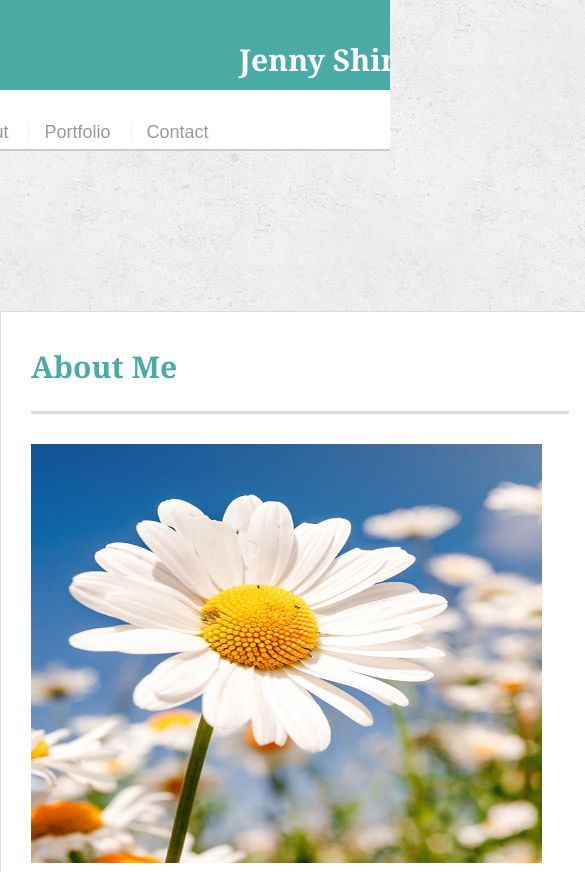
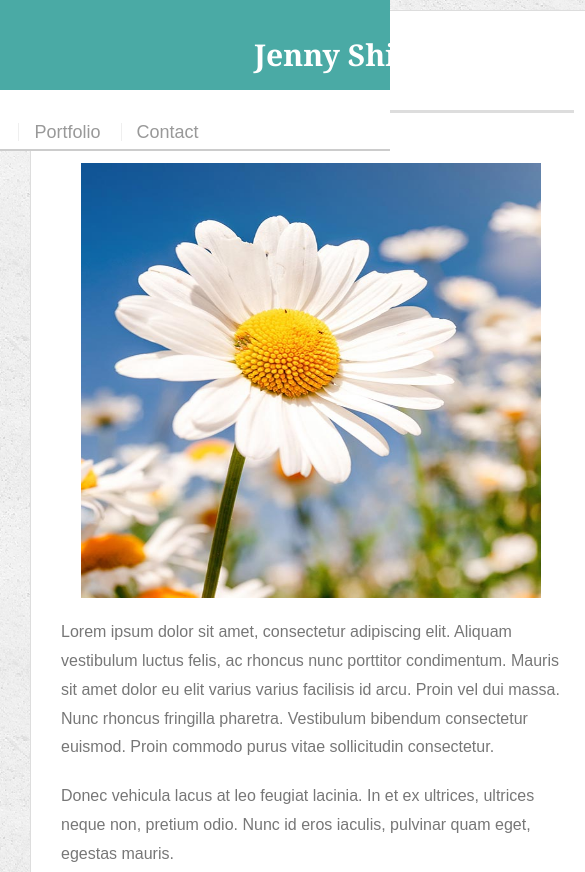
Before and after one commit to jenshin75/Responsive-Portfolio, a plain HTML site: page index.html in a window 390 px wide. Shown: the top 872 px of the page, 585 px wide, since content can reach past the window. Drawn offline with Linux system fonts and the light colour scheme.

Commit message:
updated 05/04/19 7:34pm

```diff
--- a/assets/css/style.css
+++ b/assets/css/style.css
@@ -206,58 +206,113 @@ input[type=submit] {
 }
 
 @media screen and (max-width: 980px) {
+
 #main-container {
-    /* margin-left: 20px; */
-    /* margin: 10px; */
-    /* background-color: yellow; */
+float:left;
+margin-left: 50px;
 }
+
 #logo {
-    padding: 15px 10px;
-    text-align: left;
+  margin-left: 25px;
+  padding: 10px 0 0 30px;
+  text-align: left;
 }
-#masthead {
-    width: 100%;
-    position: absolute;
+
+.auth-image {
+width: 150px;
+height: 150px;
 }
+
+img {
+  height: 150px;
+  width: 90px;
+}
+
 .main-section {
-  height: 50%
+  width: 650px;
+  height: 700px;
+  font-size: small;
+  line-height: 1.8;
 }
 }
 
+
+@media screen and (max-width: 768px) {
+
+  #main-container {
+    float:left;
+    margin-left: 30px;
+    }
+
+  .auth-image {
+    width: 300px;
+    height: 50%;
+            }
+
+    #main-content {
+      font-size: 30%;
+      display: 50%;
+    }
+  #masthead {
+  /* position: static; */
+  width: 100%;
+  }
+
+  #logo {
+           margin-left: 35px;
+        padding: 10px 0 0 30px;
+        text-align: left;
+      }
+
+  .main-section {
+    width: 725px;
+    height: 500px;
+    font-size: small;
+    line-height: 1.8;
+  }
+
+  nav {
+    margin-right: 30px;
+        /* text-align: center; */
+  }
+
 @media screen and (max-width: 640px) {
-  /* .column {
-    width: 100%;
-  } */
 
 .main-section {
-  width: 600px;
-  height: 900px;
+  width: 575px;
+  height: 1250px;
+  margin-top: 10px;
+  font-size: medium;
+  display: block;
 }
 
 .auth-image {
-height: 50%;
-width: 95%;
+height: 40%;
+width: 500px;
+padding: 20px;
+}
 
-}
 #masthead {
-  position: relative;
+  /* position: static; */
 
 }
 #main-container {
-/* padding: 20px; */
-    width: 600px;
-  height: 700px;
-/*
-    background-color: orange; */
+padding: 0px;
+  width: 600px;
+  height: 1300px;
   }
+
 #logo {
+  position: static;
+  margin-left: 0px;
   width: 640px;
-  padding: 15px 10px;
   text-align: center;
 }
-  nav {
+
+nav {
+  position: static;
 text-align: center;
      width: 640px;
-     /* width: 33%; */
+  margin-right: 10px;
     }
   }
```
Also changed, not shown: contact.html (+4 -1 lines), portfolio.html (+4 -1 lines).
